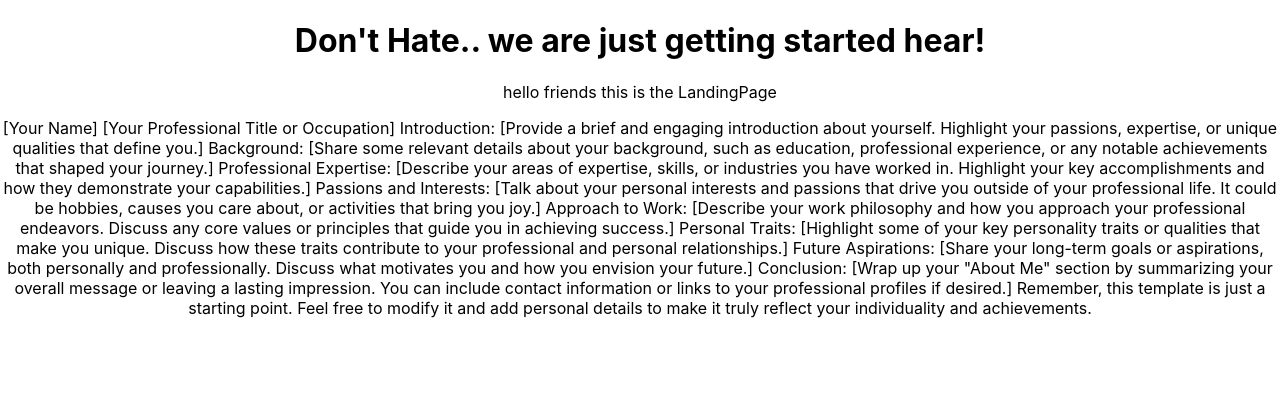
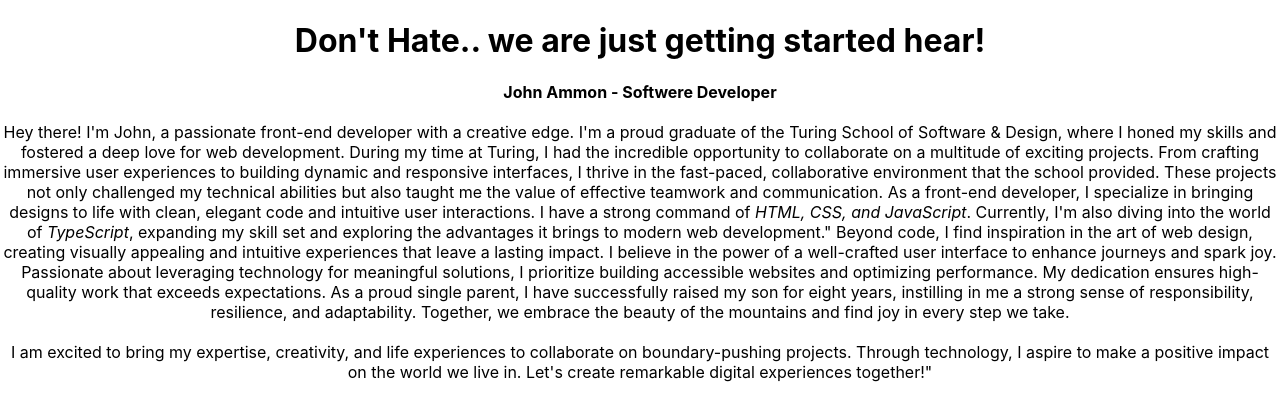
Before and after one commit to Mortis78/my-portfolio, a React (Create React App) app: page / in a window 1280 px wide. Shown: the top 420 px of the page. Built offline with nearby package versions, Linux system fonts and the light colour scheme.

Commit message:
Updated aboutMe with curent information

```diff
--- a/src/components/LandingPage/LandingPage.js
+++ b/src/components/LandingPage/LandingPage.js
@@ -5,37 +5,28 @@ import './LandingPage.css'
 export const LandingPage = () => {
     return(
     <div>
-        <p>hello friends this is the LandingPage</p>
-        <div className="about-me">
-        <p>[Your Name]
-[Your Professional Title or Occupation]
+        <div className="about-me-div">
+            <p className="about-me">
+           <b>John Ammon - Softwere Developer</b>  <br/>
 
-Introduction:
-[Provide a brief and engaging introduction about yourself. Highlight your passions, expertise, or unique qualities that define you.]
+            <br/> Hey there! I'm John, a passionate front-end developer with a creative edge. I'm a proud graduate of the Turing School of Software & Design, where I honed my skills and fostered a deep love for web development.
 
-Background:
-[Share some relevant details about your background, such as education, professional experience, or any notable achievements that shaped your journey.]
+            During my time at Turing, I had the incredible opportunity to collaborate on a multitude of exciting projects. From crafting immersive user experiences to building dynamic and responsive interfaces, I thrive in the fast-paced, collaborative environment that the school provided. These projects not only challenged my technical abilities but also taught me the value of effective teamwork and communication.
 
-Professional Expertise:
-[Describe your areas of expertise, skills, or industries you have worked in. Highlight your key accomplishments and how they demonstrate your capabilities.]
+            As a front-end developer, I specialize in bringing designs to life with clean, elegant code and intuitive user interactions. I have a strong command of <em>HTML, CSS, and JavaScript</em>.
+            Currently, I'm also diving into the world of <em>TypeScript</em>, expanding my skill set and exploring the advantages it brings to modern web development."
 
-Passions and Interests:
-[Talk about your personal interests and passions that drive you outside of your professional life. It could be hobbies, causes you care about, or activities that bring you joy.]
+            Beyond code, I find inspiration in the art of web design, creating visually appealing and intuitive experiences that leave a lasting impact. I believe in the power of a well-crafted user interface to enhance journeys and spark joy. Passionate about leveraging technology for meaningful solutions, I prioritize building accessible websites and optimizing performance. My dedication ensures high-quality work that exceeds expectations.
 
-Approach to Work:
-[Describe your work philosophy and how you approach your professional endeavors. Discuss any core values or principles that guide you in achieving success.]
+            As a proud single parent, I have successfully raised my son for eight years, instilling in me a strong sense of responsibility, resilience, and adaptability. Together, we embrace the beauty of the mountains and find joy in every step we take.
+            <br/>
 
-Personal Traits:
-[Highlight some of your key personality traits or qualities that make you unique. Discuss how these traits contribute to your professional and personal relationships.]
+            <br/>I am excited to bring my expertise, creativity, and life experiences to collaborate on boundary-pushing projects. Through technology, I aspire to make a positive impact on the world we live in. Let's create remarkable digital experiences together!"
+            </p>
+        </div>
 
-Future Aspirations:
-[Share your long-term goals or aspirations, both personally and professionally. Discuss what motivates you and how you envision your future.]
 
-Conclusion:
-[Wrap up your "About Me" section by summarizing your overall message or leaving a lasting impression. You can include contact information or links to your professional profiles if desired.]
 
-Remember, this template is just a starting point. Feel free to modify it and add personal details to make it truly reflect your individuality and achievements.</p>
-        </div>
     </div>
     )
 }
```
